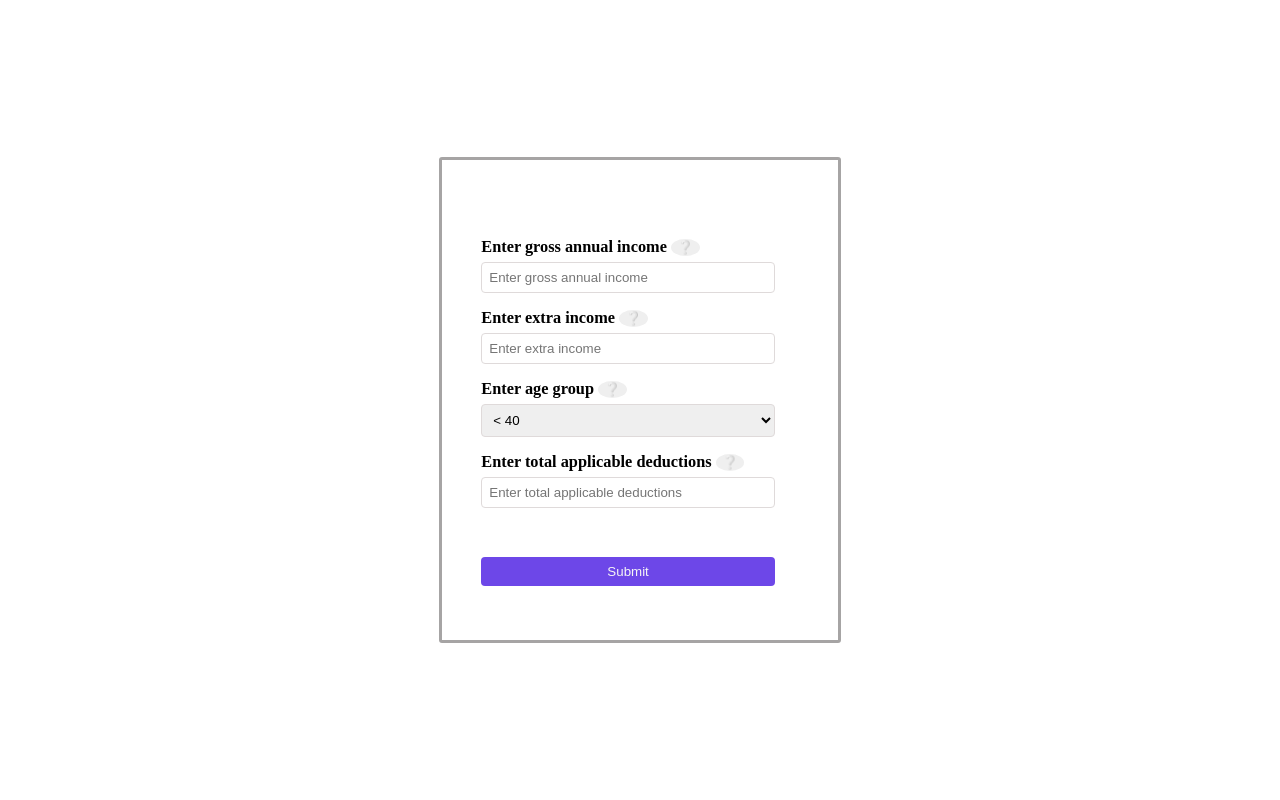
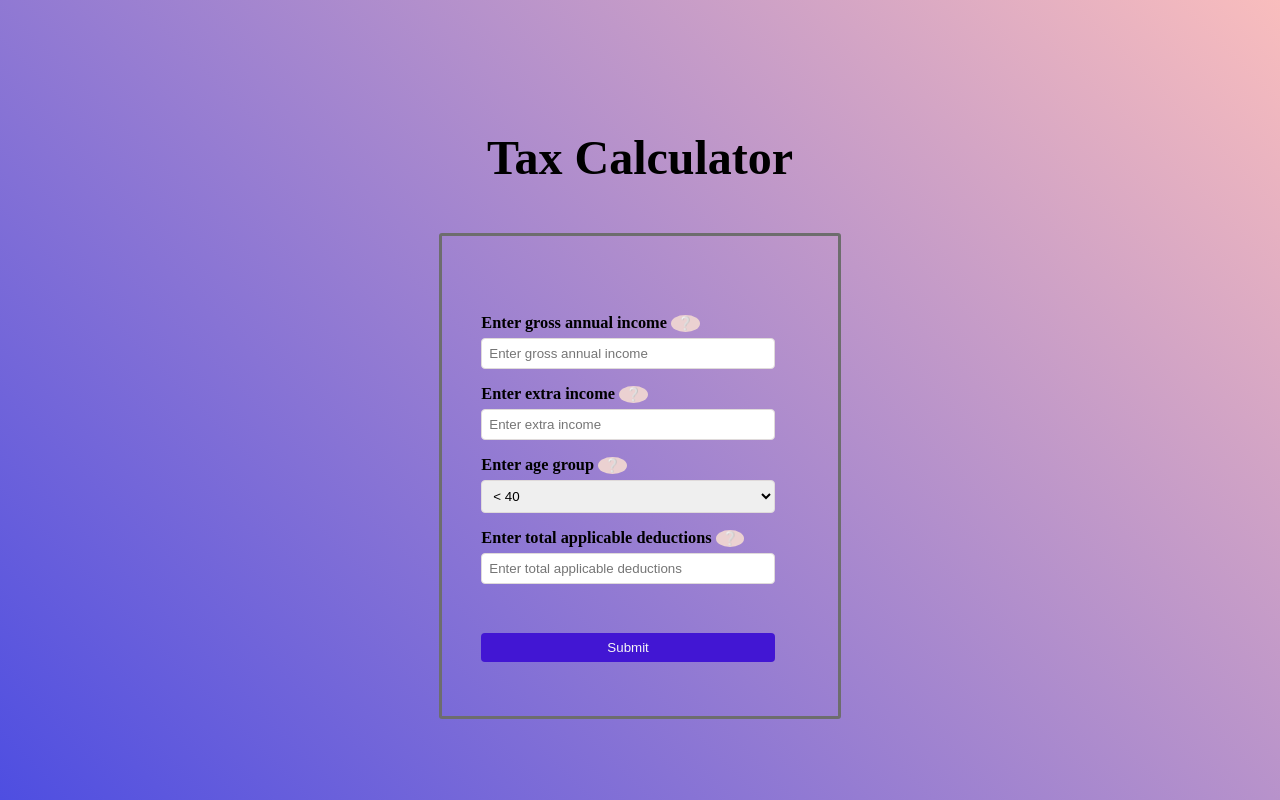
Before and after one commit to Nkpro29/Fyle, a plain HTML site: page index.html in a window 1280 px wide. Drawn offline with Linux system fonts and the light colour scheme.

Commit message:
modification in design

```diff
--- a/index.css
+++ b/index.css
@@ -7,14 +7,21 @@ body {
   width: 100vw;
   height: 100vh;
   display: flex;
+  flex-direction: column;
   justify-content: center;
   align-items: center;
+  background-image: linear-gradient( 45deg,rgb(78, 78, 225), rgb(249, 189, 189));
+}
+
+.taxCalculator p{
+  font-size: 300%;
+  font-weight: 600;
 }
 
 .container {
   width: 31%;
   height: 60%;
-  border: 3px solid rgb(166, 164, 164);
+  border: 3px solid rgb(109, 109, 109);
   border-radius: 3px;
 }
 
@@ -42,7 +49,7 @@ body {
 }
 
 .btn {
-  background-color: rgb(109, 71, 232);
+  background-color: rgb(66, 22, 211);
   color: whitesmoke;
   border: none;
   border-radius: 4px;
@@ -70,6 +77,7 @@ body {
   border-radius: 50%;
   border: none;
   cursor: pointer;
+  background-color: rgb(235, 209, 209);
 }
 
 .queMark::after {
@@ -104,11 +112,13 @@ body {
   position: relative;
   right: 10%;
   display: none;
+  background-color: rgb(182, 11, 11);
 }
 
 .errorBtn::after {
   content: attr(error);
   position: absolute;
+  width: 10rem;
   top: 100%;
   left: 50%;
   transform: translateX(-50%);
--- a/index.html
+++ b/index.html
@@ -9,6 +9,11 @@
 </head>
 <body>
     <div class="taxCalculator">
+        <div class="heading">
+            <p>
+                Tax Calculator
+            </p>
+        </div>
         <div class="container">
             <section class="input_fields">
                 <label for="income">Enter gross annual income <button class="queMark" id="queMark1">❔</button></label>
--- a/index.js
+++ b/index.js
@@ -67,7 +67,7 @@ const checkFields = () => {
         alert("Field(s) should not be empty.");
         isValid = false;
         throw BreakException;
-      } else {
+      } else if(!(/\D/.test(inputValue))) {
         inputValues.push(inputValue);
       }
       if (isValid) {
```
